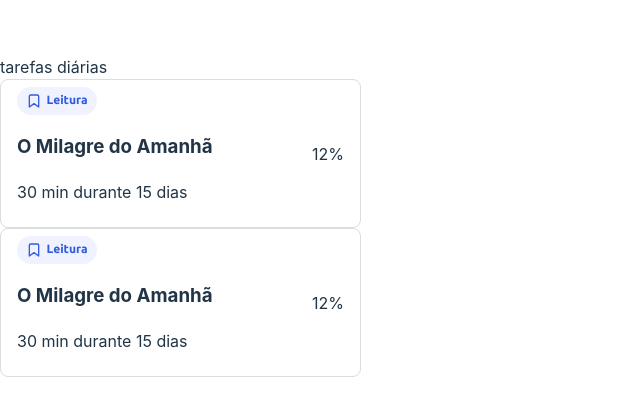
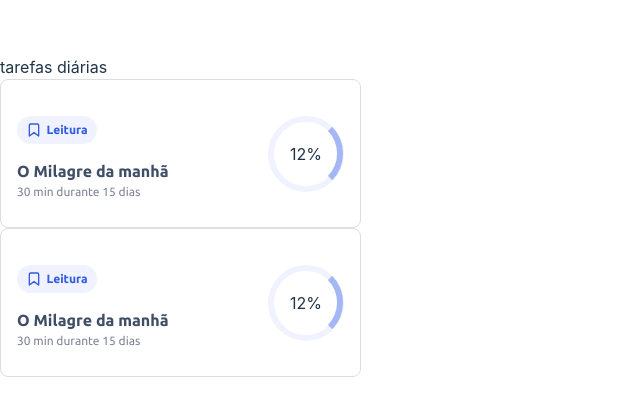
Before and after one commit to Quemia/Psicolight, a React (Vite) app: page /home in a window 1280 px wide. Shown: the part 184-600 px from the top of the page, without its empty margins (0-640 px from the left). Built offline with nearby package versions, Linux system fonts and the light colour scheme.

Commit message:
update card

```diff
--- a/src/components/cards/card.tsx
+++ b/src/components/cards/card.tsx
@@ -6,6 +6,10 @@ import {
   CardBoxEvolution,
   BoxTask,
   BoxTaskText,
+  TaskTitle,
+  TaskTime,
+  BoxEvolution,
+  BoxEvolutionPercent,
 } from "./card.style";
 
 export interface CardProps {
@@ -16,7 +20,7 @@ export interface CardProps {
 
 const Card: React.FC<CardProps> = ({
   task = "Leitura",
-  title = "O Milagre do Amanhã",
+  title = "O Milagre da manhã",
   time = "30 min durante 15 dias",
 }) => {
   return (
@@ -26,11 +30,16 @@ const Card: React.FC<CardProps> = ({
           <FiBookmark />
           <BoxTaskText>{task}</BoxTaskText>
         </BoxTask>
-        <h3>{title}</h3>
-        <p>{time}</p>
+        <div>
+          <TaskTitle>{title}</TaskTitle>
+          <TaskTime>{time}</TaskTime>
+        </div>
       </CardBoxText>
       <CardBoxEvolution>
-        <p>12%</p>
+        <BoxEvolution>
+          <BoxEvolutionPercent />
+          12%
+        </BoxEvolution>
       </CardBoxEvolution>
     </CardContainer>
   );
```
